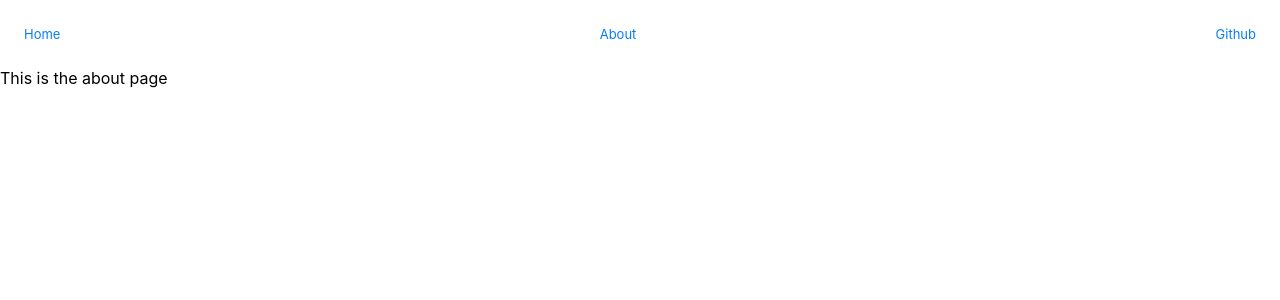
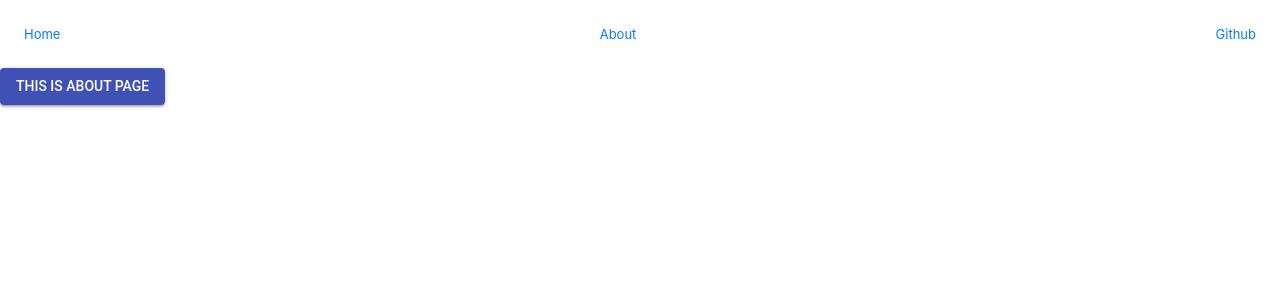
Before and after one commit to overlooksg/overlook, a Next.js app: page /about in a window 1280 px wide. Shown: the top 300 px of the page. Built offline with nearby package versions, Linux system fonts and the light colour scheme.

Commit message:
Integrate material ui

```diff
--- a/components/About/About.tsx
+++ b/components/About/About.tsx
@@ -1 +1,9 @@
-export default () => <p>This is the about page</p>
+import Button from '@material-ui/core/Button'
+
+export default () => (
+    <div>
+        <Button variant="contained" color="primary">
+            This is about page
+        </Button>
+    </div>
+)
--- a/package.json
+++ b/package.json
@@ -6,6 +6,7 @@
         "start": "next start"
     },
     "dependencies": {
+        "@material-ui/core": "^3.8.3",
         "next": "^7.0.2",
         "react": "^16.6.3",
         "react-dom": "^16.6.3",
```
Also changed, not shown: 1 other file (tests, documents, lock files or other folders).
